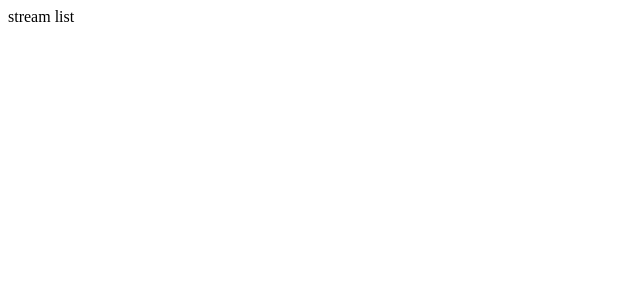
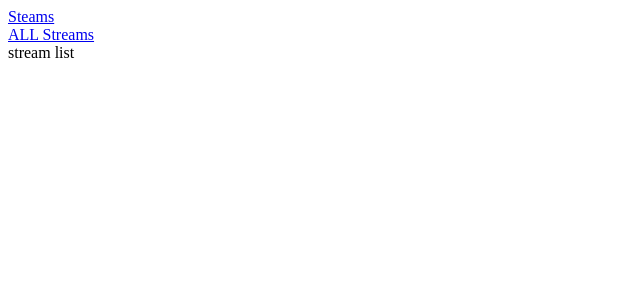
Before and after one commit to Terence1991/streams, a React (Create React App) app in the folder client/: page / in a window 1280 px wide. Shown: the top 300 px of the page, without its empty margins (0-640 px from the left). Built offline with nearby package versions, Linux system fonts and the light colour scheme.

Commit message:
header componet added

```diff
--- a/client/src/components/App.js
+++ b/client/src/components/App.js
@@ -5,6 +5,7 @@ import StreamDelete from './streams/StreamDelete'
 import StreamEdit from './streams/StreamEdit'
 import StreamShow from './streams/StreamShow'
 import StreamList from './streams/StreamList'
+import Header from './Header'
 
 
 const App = () => {
@@ -12,6 +13,7 @@ const App = () => {
   <div>
     <BrowserRouter>
       <div>
+      <Header/>
       <Route path="/"  exact component={StreamList}/>
       <Route path='/streams/new' exact component={StreamCreate}/>
       <Route path="/stream/edit"  excat component={StreamEdit} />
--- /dev/null
+++ b/client/src/components/Header.js
@@ -0,0 +1,15 @@
+import React from 'react'
+import { Link } from 'react-router-dom'
+
+const Header = () => {
+  return (
+    <div>
+      <Link to='/'>Steams</Link>
+      <div>
+      <Link to='/'>ALL Streams</Link>
+      </div>
+    </div>
+  )
+}
+
+export default Header;
```
Also changed, not shown: client/src/components/GoogleAuth.js (added, +10 -0 lines).
